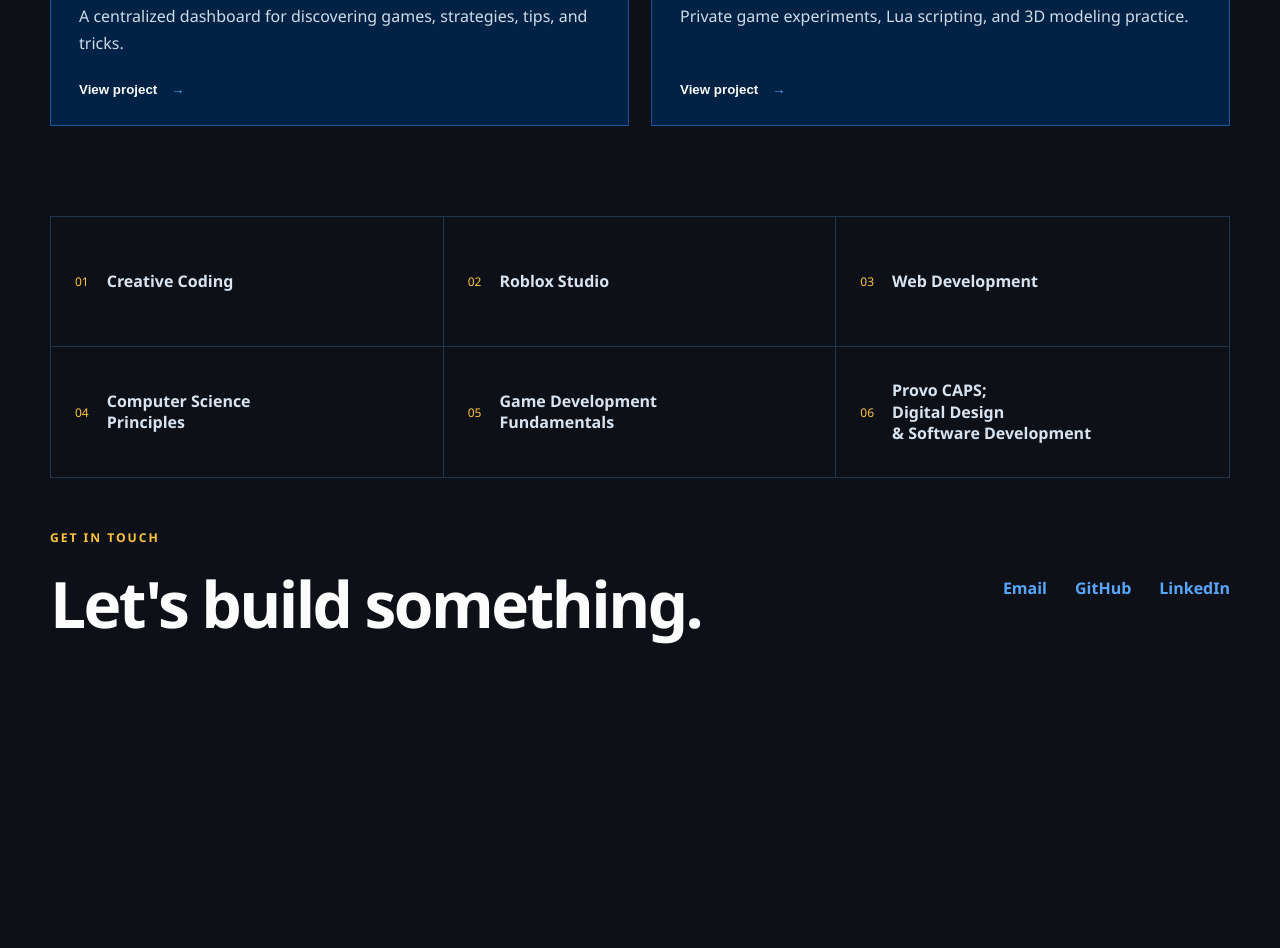
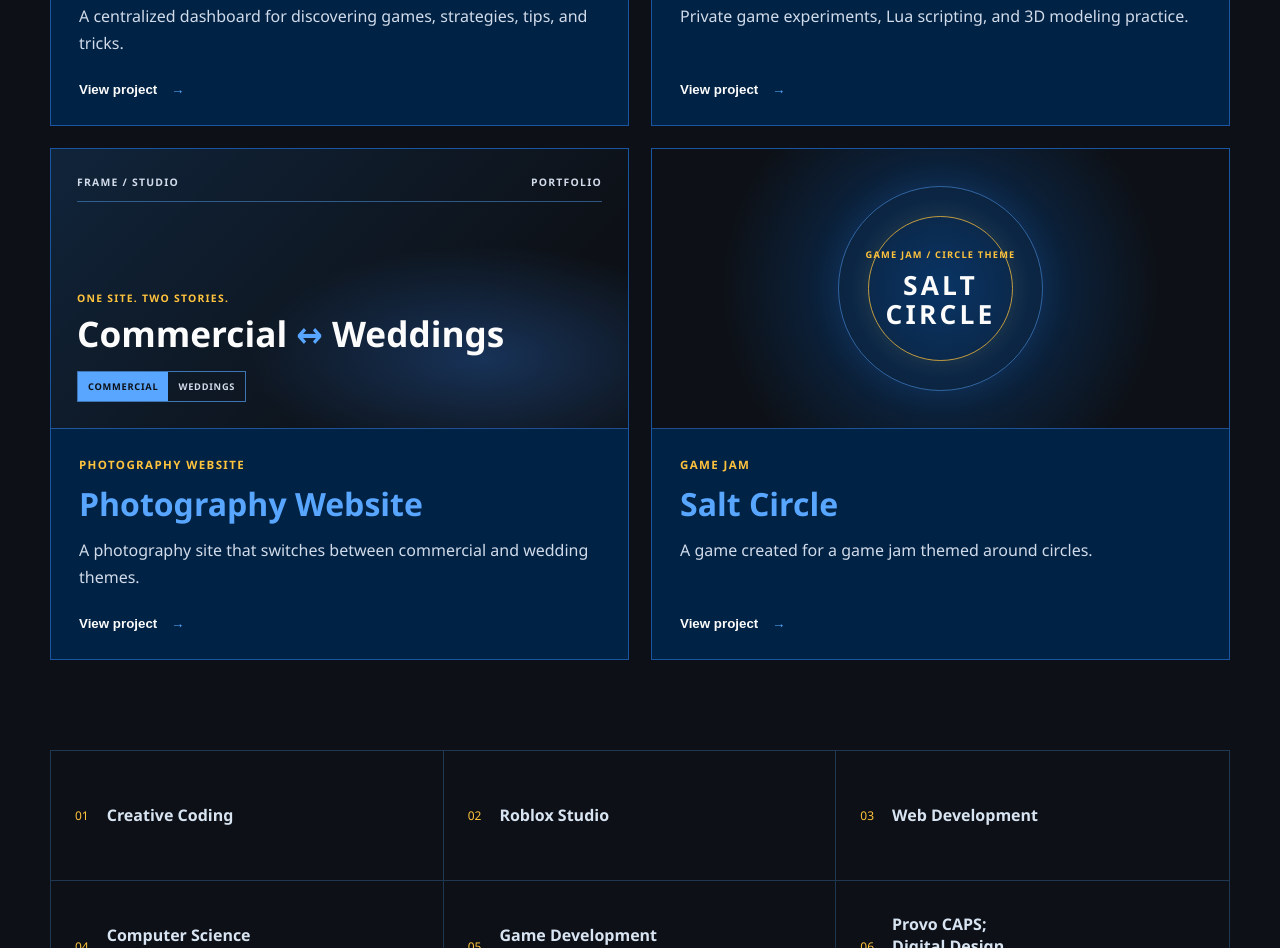
Before and after one commit to knostrom/my-portfolio, a plain HTML site: page index.html in a window 1280 px wide. Shown: the part 1788-2736 px from the top of the page. Before the commit the page ends 2486 px from the top, so only its background shows below. Drawn offline with Linux system fonts and the light colour scheme.

Commit message:
added two more project cards
currently placeholders for screenshots of them

```diff
--- a/colors.css
+++ b/colors.css
@@ -231,6 +231,117 @@ footer h2 {
     transition: transform 0.45s ease;
 }
 
+.project-artwork {
+    display: flex;
+    color: var(--white);
+}
+
+.project-artwork-photo {
+    flex-direction: column;
+    justify-content: space-between;
+    padding: 26px;
+    background:
+        radial-gradient(ellipse at 75% 75%, rgba(47, 128, 237, 0.3), transparent 38%),
+        linear-gradient(135deg, #10243a, var(--night) 75%);
+}
+
+.photo-art-header {
+    display: flex;
+    justify-content: space-between;
+    gap: 12px;
+    padding-bottom: 12px;
+    border-bottom: 1px solid rgba(88, 166, 255, 0.45);
+    color: #d1dbea;
+    font-size: 0.65rem;
+    font-weight: 700;
+    letter-spacing: 0.12em;
+}
+
+.photo-art-content > p {
+    margin-bottom: 8px;
+    color: var(--orange);
+    font-size: 0.65rem;
+    font-weight: 800;
+    letter-spacing: 0.12em;
+}
+
+.photo-art-content h4 {
+    font-size: clamp(1.3rem, 3vw, 2.2rem);
+    line-height: 1.15;
+}
+
+.photo-art-content h4 span {
+    color: var(--blue);
+}
+
+.photo-art-switch {
+    display: inline-flex;
+    margin-top: 18px;
+    border: 1px solid rgba(88, 166, 255, 0.65);
+}
+
+.photo-art-switch span {
+    padding: 8px 10px;
+    color: #d1dbea;
+    font-size: 0.58rem;
+    font-weight: 700;
+    letter-spacing: 0.08em;
+}
+
+.photo-art-switch span:first-child {
+    background: var(--blue);
+    color: var(--night);
+}
+
+.project-artwork-salt {
+    position: relative;
+    align-items: center;
+    justify-content: center;
+    isolation: isolate;
+    background: radial-gradient(circle, rgba(47, 128, 237, 0.2), var(--night) 68%);
+}
+
+.salt-orbit {
+    position: absolute;
+    aspect-ratio: 1;
+    border: 1px solid rgba(88, 166, 255, 0.5);
+    border-radius: 50%;
+}
+
+.salt-orbit-outer {
+    width: 205px;
+    box-shadow: 0 0 35px rgba(47, 128, 237, 0.16);
+}
+
+.salt-orbit-inner {
+    width: 145px;
+    border-color: rgba(255, 195, 61, 0.75);
+    box-shadow: 0 0 25px rgba(255, 195, 61, 0.12);
+}
+
+.salt-art-title {
+    z-index: 1;
+    display: flex;
+    flex-direction: column;
+    align-items: center;
+    gap: 10px;
+    text-align: center;
+}
+
+.salt-art-title span {
+    color: var(--orange);
+    font-size: 0.58rem;
+    font-weight: 800;
+    letter-spacing: 0.13em;
+}
+
+.salt-art-title strong {
+    color: var(--white);
+    font-size: 1.65rem;
+    letter-spacing: 0.12em;
+    line-height: 1.1;
+}
+
 .project-card:hover .project-image img {
     transform: scale(1.025);
 }
@@ -396,6 +507,13 @@ footer {
     background: var(--night);
 }
 
+#feature-media-container > .modal-project-art {
+    width: 100%;
+    height: 100%;
+    min-height: 420px;
+    border: none;
+}
+
 .modal-img {
     width: 100%;
     height: 100%;
@@ -450,6 +568,10 @@ footer {
     #feature-media-container {
         min-height: 300px;
         max-height: 55vh;
+    }
+
+    #feature-media-container > .modal-project-art {
+        min-height: 300px;
     }
 }
 
--- a/index.html
+++ b/index.html
@@ -90,6 +90,50 @@
                         <button class="text-button" type="button">View project <span aria-hidden="true">→</span></button>
                     </div>
                 </article>
+
+                <article class="project-card" tabindex="0"
+                         data-title="Photography Website"
+                         data-desc="A photography website that can switch between commercial and wedding themes.">
+                    <div class="project-image project-artwork project-artwork-photo" role="img" aria-label="Preview of a photography website with commercial and wedding themes">
+                        <div class="photo-art-header">
+                            <span>FRAME / STUDIO</span>
+                            <span>PORTFOLIO</span>
+                        </div>
+                        <div class="photo-art-content">
+                            <p>ONE SITE. TWO STORIES.</p>
+                            <h4>Commercial <span>↔</span> Weddings</h4>
+                            <div class="photo-art-switch">
+                                <span>COMMERCIAL</span>
+                                <span>WEDDINGS</span>
+                            </div>
+                        </div>
+                    </div>
+                    <div class="project-copy">
+                        <p class="project-type">Photography website</p>
+                        <h3>Photography Website</h3>
+                        <p>A photography site that switches between commercial and wedding themes.</p>
+                        <button class="text-button" type="button">View project <span aria-hidden="true">→</span></button>
+                    </div>
+                </article>
+
+                <article class="project-card" tabindex="0"
+                         data-title="Salt Circle"
+                         data-desc="A game I created for a game jam themed around circles.">
+                    <div class="project-image project-artwork project-artwork-salt" role="img" aria-label="Concentric circles illustrating the Salt Circle game">
+                        <div class="salt-orbit salt-orbit-outer"></div>
+                        <div class="salt-orbit salt-orbit-inner"></div>
+                        <div class="salt-art-title">
+                            <span>GAME JAM / CIRCLE THEME</span>
+                            <strong>SALT<br>CIRCLE</strong>
+                        </div>
+                    </div>
+                    <div class="project-copy">
+                        <p class="project-type">Game jam</p>
+                        <h3>Salt Circle</h3>
+                        <p>A game created for a game jam themed around circles.</p>
+                        <button class="text-button" type="button">View project <span aria-hidden="true">→</span></button>
+                    </div>
+                </article>
             </div>
         </section>
 
@@ -155,7 +199,17 @@
         function openProject(card) {
             featureTitle.textContent = card.dataset.title;
             featureDesc.textContent = card.dataset.desc;
-            mediaContainer.innerHTML = `<img src="${card.dataset.img}" alt="${card.dataset.imgAlt || card.dataset.title + ' project image'}" class="modal-img">`;
+            if (card.dataset.img) {
+                const image = document.createElement('img');
+                image.src = card.dataset.img;
+                image.alt = card.dataset.imgAlt || `${card.dataset.title} project image`;
+                image.className = 'modal-img';
+                mediaContainer.replaceChildren(image);
+            } else {
+                const artwork = card.querySelector('.project-image').cloneNode(true);
+                artwork.classList.add('modal-project-art');
+                mediaContainer.replaceChildren(artwork);
+            }
             modal.classList.add('is-open');
             closeBtn.focus();
         }
```
